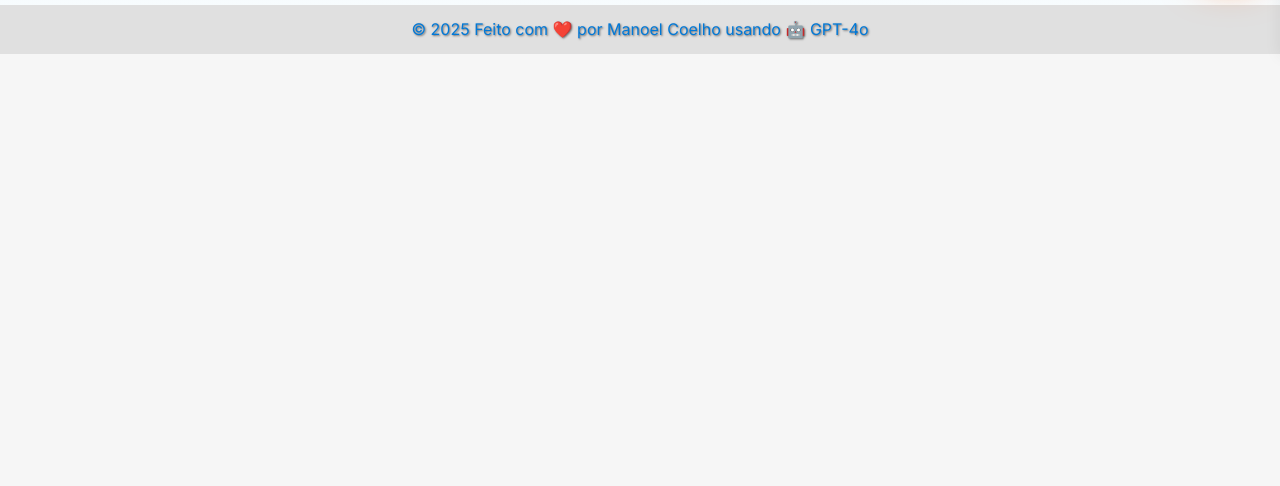
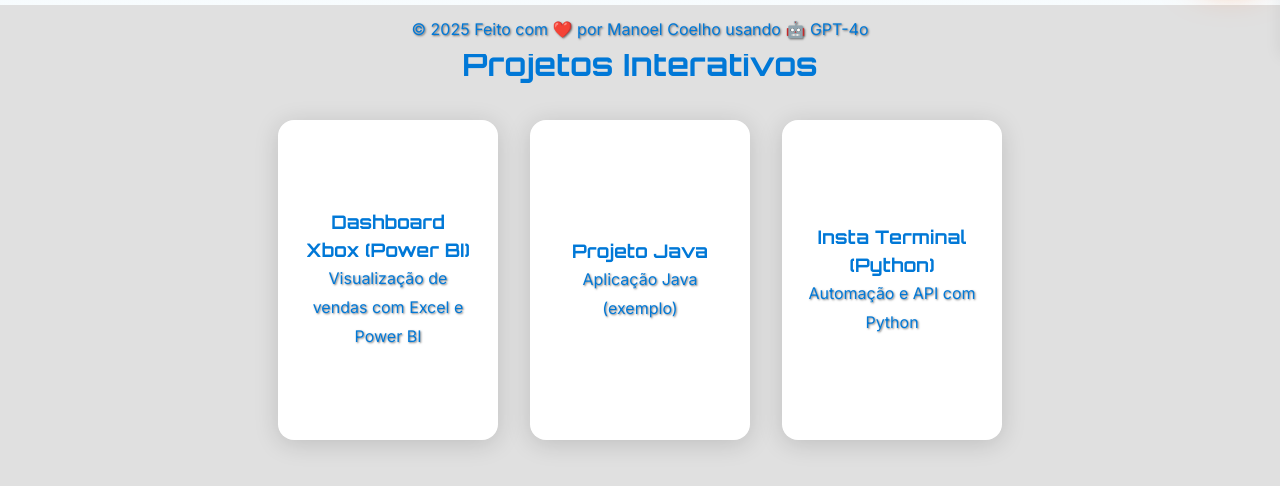
Before and after one commit to eusoumanoelnetto/apresentacao-geek, a plain HTML site: page apresentacao-geek-ini/index.html in a window 1280 px wide. Shown: the part 746-1232 px from the top of the page. Before the commit the page ends 800 px from the top, so only its background shows below. Drawn offline with nearby package versions, Linux system fonts and the light colour scheme.

Commit message:
Aba projetos

```diff
--- a/apresentacao-geek-ini/index.html
+++ b/apresentacao-geek-ini/index.html
@@ -110,6 +110,46 @@
       <p id="form-feedback" class="feedback-message"></p>
     </section>
 
+    <!-- Seção Projetos Interativos -->
+    <section class="projetos">
+      <h2 class="projetos__titulo">Projetos Interativos</h2>
+      <div class="projetos__galeria">
+        <div class="card-flip">
+          <div class="card-flip__inner">
+            <div class="card-flip__front">
+              <h3>Dashboard Xbox (Power BI)</h3>
+              <p>Visualização de vendas com Excel e Power BI</p>
+            </div>
+            <div class="card-flip__back">
+              <p>Dashboard interativo para análise de vendas do Xbox, usando recursos avançados de BI.<br><a href="https://github.com/eusoumanoelnetto/DASHBOARD-DE-VENDAS-DO-XBOX-COM-EXCEL" target="_blank">Ver no GitHub</a></p>
+            </div>
+          </div>
+        </div>
+        <div class="card-flip">
+          <div class="card-flip__inner">
+            <div class="card-flip__front">
+              <h3>Projeto Java</h3>
+              <p>Aplicação Java (exemplo)</p>
+            </div>
+            <div class="card-flip__back">
+              <p>Projeto em Java para demonstrar lógica, orientação a objetos e integração.<br><a href="#" target="_blank">Em breve</a></p>
+            </div>
+          </div>
+        </div>
+        <div class="card-flip">
+          <div class="card-flip__inner">
+            <div class="card-flip__front">
+              <h3>Insta Terminal (Python)</h3>
+              <p>Automação e API com Python</p>
+            </div>
+            <div class="card-flip__back">
+              <p>Ferramenta para interagir com o Instagram via terminal, usando Python e integração de APIs.<br><a href="https://github.com/eusoumanoelnetto/insta_terminal" target="_blank">Ver no GitHub</a></p>
+            </div>
+          </div>
+        </div>
+      </div>
+    </section>
+    <!-- Fim Projetos Interativos -->
 
     <footer class="footer">
         <p>&copy; 2025 Feito com ❤️ por Manoel Coelho usando 🤖 GPT-4o</p>
--- a/apresentacao-geek-ini/style-2.css
+++ b/apresentacao-geek-ini/style-2.css
@@ -1020,3 +1020,75 @@ p, span, li {
     box-shadow: 0 0 10px 2px #00FF00; /* Efeito neon no hover */
     border-color: #00FF00;
 }
+
+/* Projetos Interativos - Cards Flip */
+.projetos {
+  padding: 2rem 0 4.5rem 0; /* padding-bottom aumentado para afastar do rodapé */
+  background: var(--header-bg);
+  color: var(--header-title);
+  text-align: center;
+}
+.projetos__titulo {
+  font-size: 2rem;
+  margin-bottom: 2rem;
+}
+.projetos__galeria {
+  display: flex;
+  justify-content: center;
+  gap: 2rem;
+  flex-wrap: wrap;
+}
+.card-flip {
+  background: none;
+  width: 220px;
+  height: 320px;
+  perspective: 1000px;
+  position: relative;
+}
+.card-flip__inner {
+  position: relative;
+  width: 100%;
+  height: 100%;
+  transition: transform 0.7s cubic-bezier(.4,2,.6,1);
+  transform-style: preserve-3d;
+}
+.card-flip:hover .card-flip__inner,
+.card-flip:focus-within .card-flip__inner {
+  transform: rotateY(180deg);
+}
+.card-flip__front, .card-flip__back {
+  position: absolute;
+  width: 100%;
+  height: 100%;
+  border-radius: 16px;
+  box-shadow: 0 4px 24px rgba(0,0,0,0.15);
+  display: flex;
+  flex-direction: column;
+  align-items: center;
+  justify-content: center;
+  background: var(--menu-bg);
+  color: var(--menu-link);
+  padding: 1.5rem;
+  backface-visibility: hidden;
+}
+.card-flip__front {
+  z-index: 2;
+}
+.card-flip__back {
+  transform: rotateY(180deg);
+  z-index: 1;
+}
+.card-flip__back a {
+  color: var(--menu-link-hover);
+  text-decoration: underline;
+  font-weight: bold;
+}
+@media (max-width: 800px) {
+  .projetos__galeria {
+    flex-direction: column;
+    align-items: center;
+  }
+  .card-flip {
+    margin-bottom: 1.5rem;
+  }
+}
```
